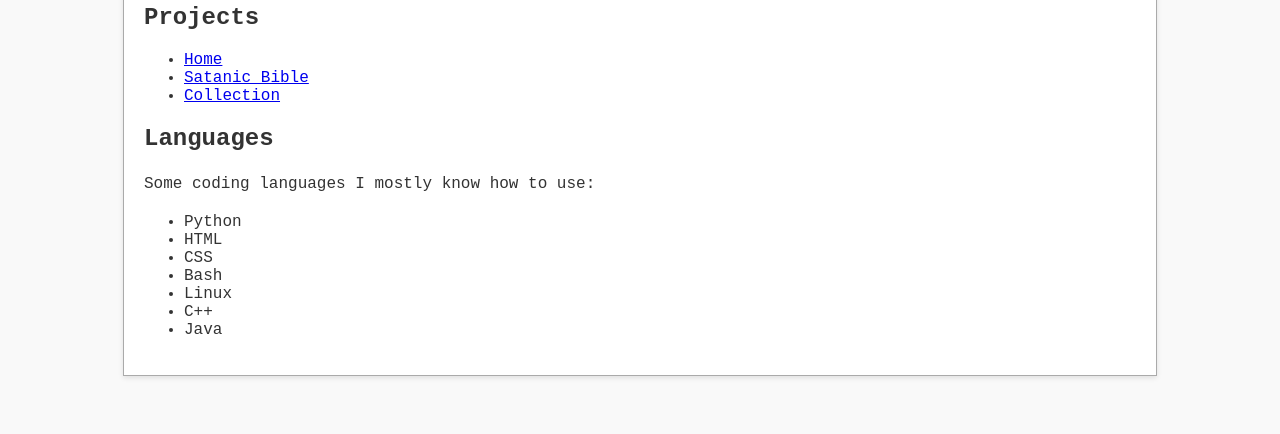
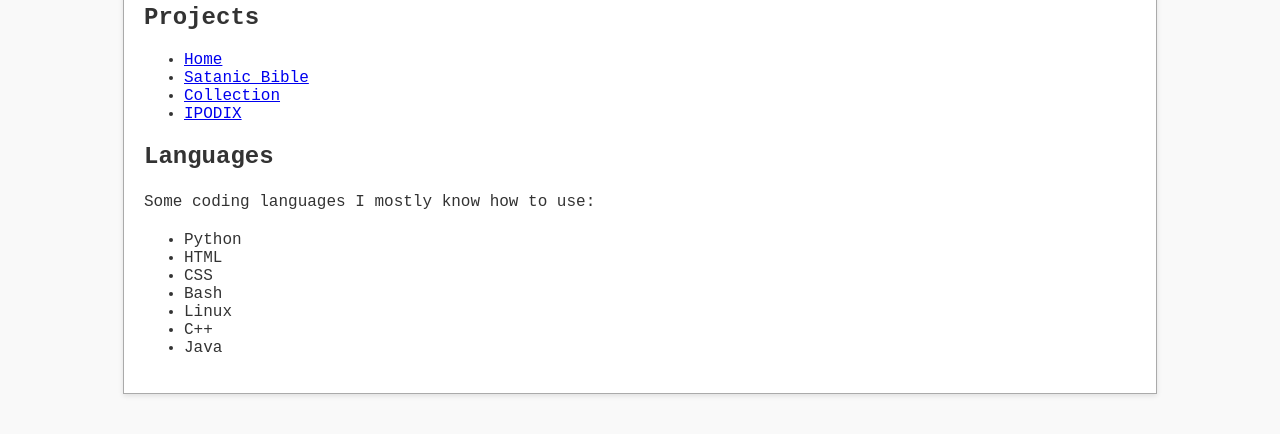
Before and after one commit to QuantumMapleQC/Project-Website, a plain HTML site: page docs/:3.html in a window 1280 px wide. Shown: the part 118-552 px from the top of the page. Drawn offline with Linux system fonts and the light colour scheme.

Commit message:
Update :3.html

```diff
--- a/docs/:3.html
+++ b/docs/:3.html
@@ -69,6 +69,7 @@
         <li><a href="index.html">Home</a></li>
         <li><a href="https://docs.google.com/file/d/0B6XCvYOy0OuwYWRkM2UxNjItZTJkZi00NzE0LWJkYTMtOThlMDE1MWY1NDhk/edit?pli=1&resourcekey=0-tb9klKenBwsrF4E7FJrXqQ">Satanic Bible</a></li>
         <li><a href="https://steamcommunity.com/sharedfiles/filedetails/?id=3131536837&savesuccess=1">Collection</a></li>
+       <li><a href="ipodix.html">IPODIX</a></li>
     </ul>
 
     <h2>Languages</h2>
```
